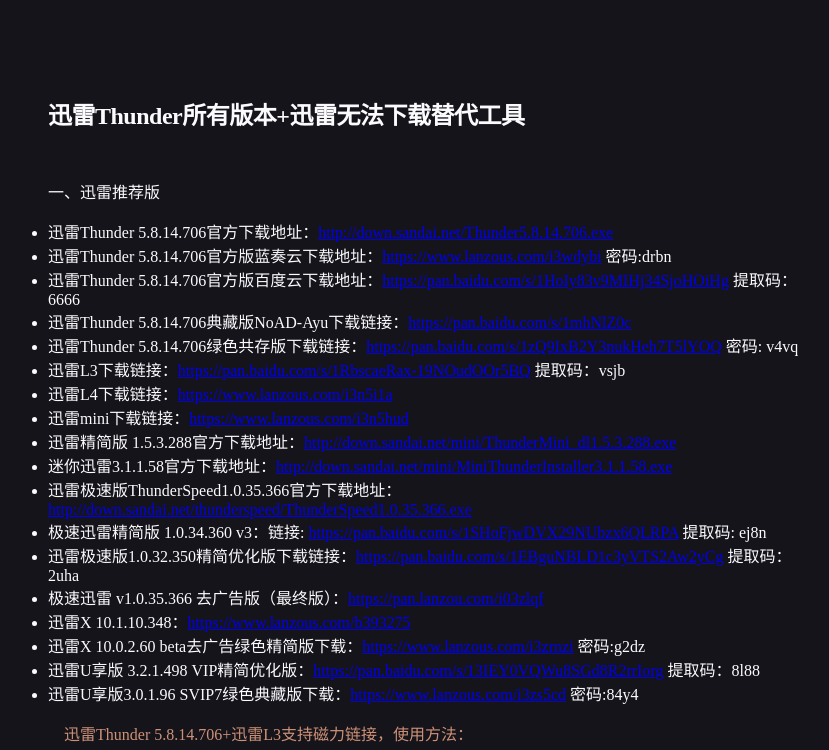
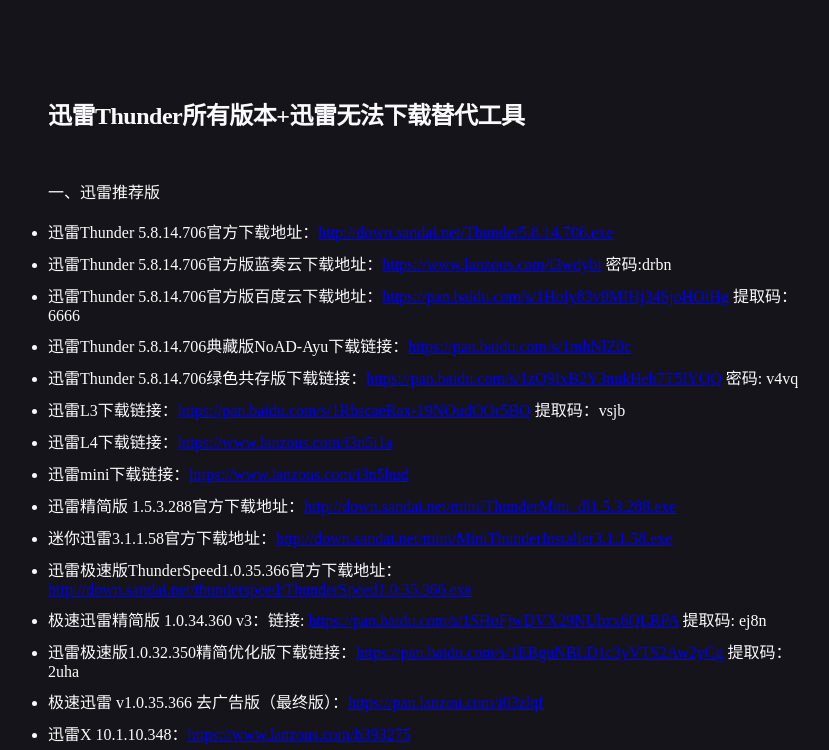
Before and after one commit to lianxiben/lianxiben.github.com, a plain HTML site: page page.html in a window 1280 px wide. Shown: the top 750 px of the page, without its empty margins (208-1037 px from the left). Drawn offline with Linux system fonts and the light colour scheme.

Commit message:
Update page.css

```diff
--- a/stylesheets/page.css
+++ b/stylesheets/page.css
@@ -1,3 +1,43 @@
+html {
+    min-width: 1210px;
+    background-color: #fdfcf8;
+    overflow: scroll;
+    overflow-x: hidden;
+}
+* {
+    margin: 0;
+    padding: 0;
+    border: 0;
+}
+body{
+
+}
+h1{
+    letter-spacing: -.5px;
+    margin-bottom: 3rem;
+    word-break: break-word
+}
+p {
+    margin: 1rem 0;
+}
+#wrapper {
+    width: 800px;
+    margin: 0px auto;
+}
+
+#wrapper .main-content{
+    padding-top: 3rem;
+    padding-bottom: 3rem;
+}
+.main-content{
+    display: flex;
+}
+.main-page-content {
+    padding: 3rem 1rem 1rem;
+    overflow-wrap: break-word;
+    float: left;
+    background: transparent;
+}
 html {
     min-width: 1210px;
     background-color: #fdfcf8;
@@ -39,3 +79,6 @@ p {
     float: left;
     background: transparent;
 }
+.main-page-content ul li {
+    margin: .5rem 0;
+}
```
